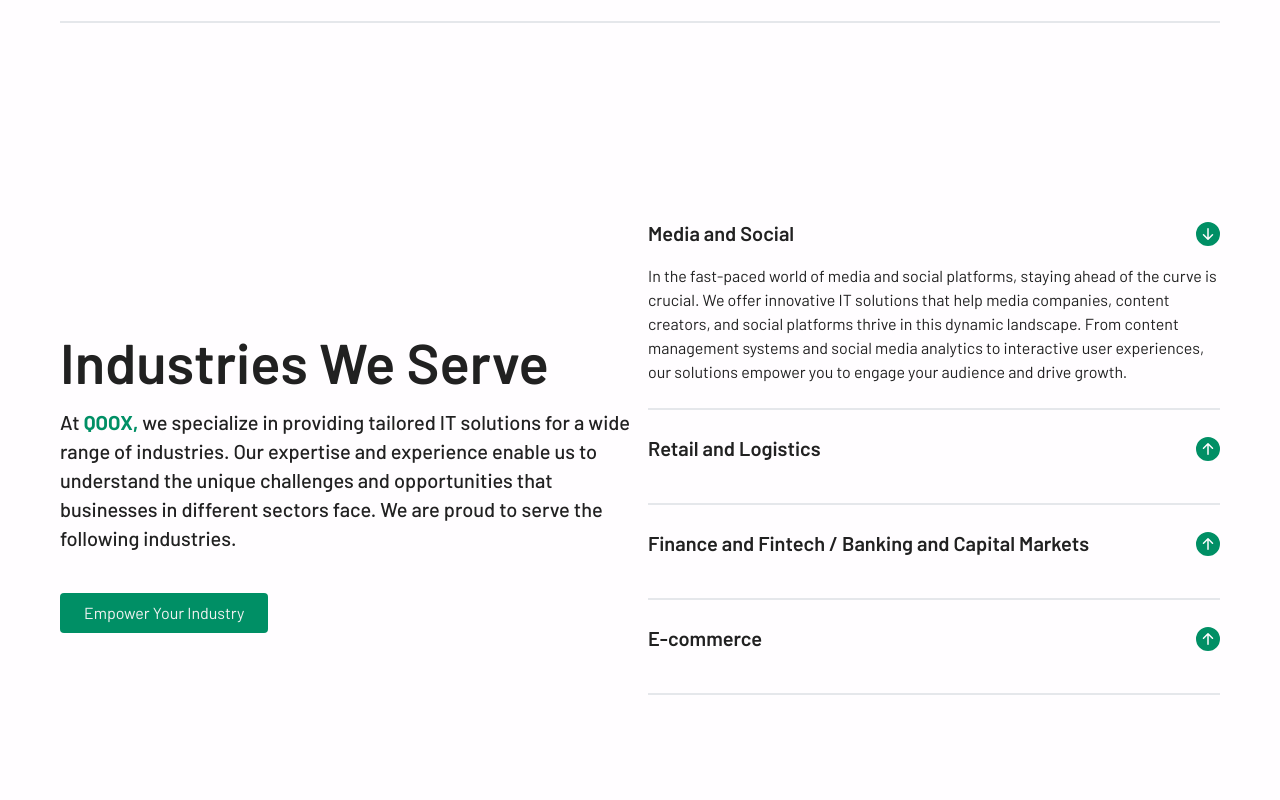
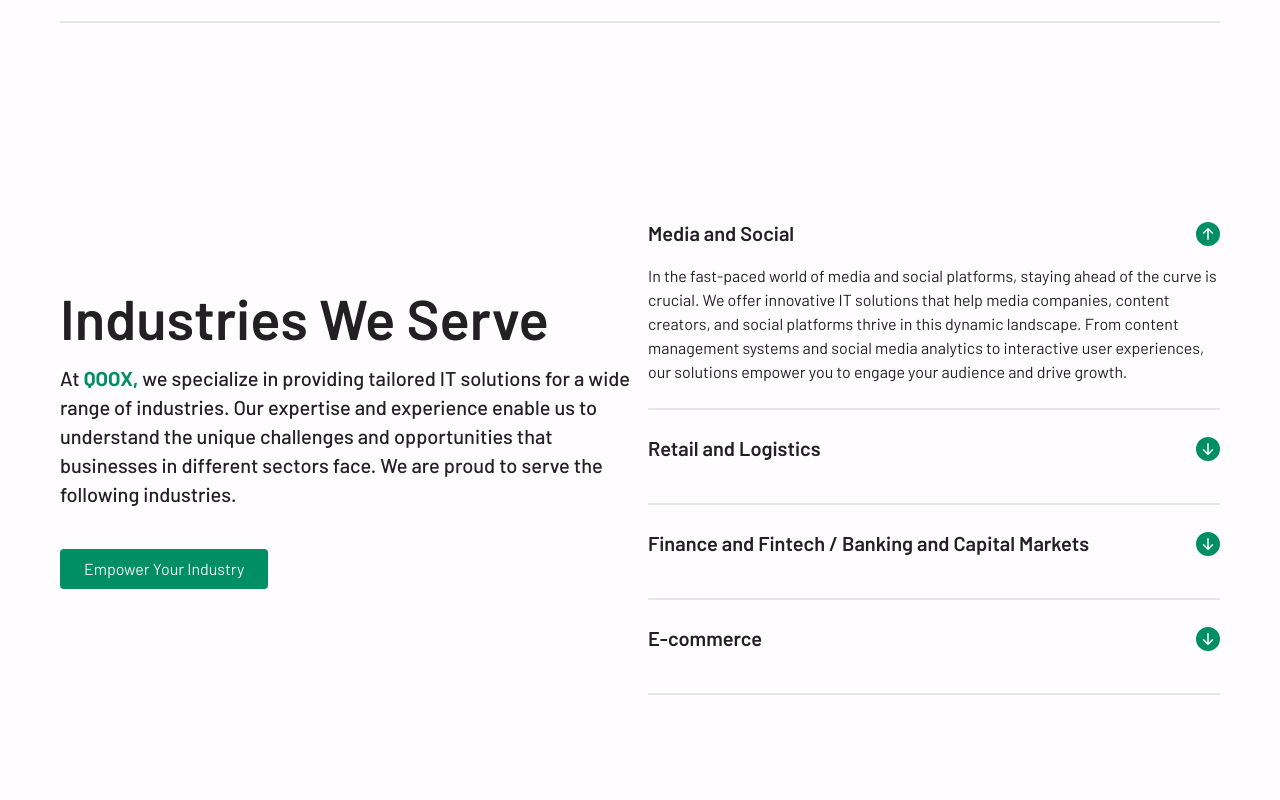
Before and after one commit to yanachrnsh/QOOX, a React (Vite) app: page / in a window 1280 px wide. Shown: the part 3400-4200 px from the top of the page. Built offline with nearby package versions, Linux system fonts and the light colour scheme; no server answers.

Commit message:
fix IndustriesSection dropdown, change so only one item can be visible at once

```diff
--- a/src/components/Sections/IndustriesSection/industries-section.component.tsx
+++ b/src/components/Sections/IndustriesSection/industries-section.component.tsx
@@ -11,31 +11,31 @@ import {
 import { styles } from '../../../constants/styles-constants'
 
 export const IndustriesSection: FC = () => {
-	const [activeItems, setActiveItems] = useState<number[]>([0])
+	const [activeItem, setActiveItem] = useState<number>(0)
 
 	return (
 		<section
 			id='industries'
 			className={`${styles.gridCard} ${styles.paddingX} ${styles.paddingY}  max-w-7xl  md:mx-auto `}
 		>
-			<div className='self-center pb-[100px] md:py-[200px]'>
+			<div className='self-center pb-[100px] md:py-[156px]'>
 				<ContainerSmall
 					title={industries.title}
 					paragraph={industries.paragraph}
 					button={industries.button}
 				/>
 			</div>
-			<DropdownList activeItems={activeItems} setActiveItems={setActiveItems} />
+			<DropdownList activeItem={activeItem} setActiveItem={setActiveItem} />
 		</section>
 	)
 }
 
 const DropdownList = ({
-	activeItems,
-	setActiveItems
+	activeItem,
+	setActiveItem
 }: {
-	activeItems: number[]
-	setActiveItems: Dispatch<SetStateAction<number[]>>
+	activeItem: number
+	setActiveItem: Dispatch<SetStateAction<number>>
 }) => {
 	return (
 		<div className={`flex flex-col gap-4 md:gap-6 md:pt-24`}>
@@ -44,9 +44,9 @@ const DropdownList = ({
 					<DropdownItem
 						title={item.title}
 						paragraph={item.paragraph}
-						activeItems={activeItems}
+						activeItem={activeItem}
 						index={index}
-						setActiveItems={setActiveItems}
+						setActiveItem={setActiveItem}
 					/>
 					<Divider />
 				</div>
@@ -58,42 +58,40 @@ const DropdownList = ({
 interface DropdownItemProps {
 	title: string
 	paragraph: string
-	activeItems: number[]
+	activeItem: number
 	index: number
-	setActiveItems: Dispatch<SetStateAction<number[]>>
+	setActiveItem: Dispatch<SetStateAction<number>>
 }
 
 const DropdownItem: FC<DropdownItemProps> = ({
 	title,
 	paragraph,
-	activeItems,
+	activeItem,
 	index,
-	setActiveItems
+	setActiveItem
 }) => {
 	return (
 		<div className={`flex flex-col gap-4 pb-4 md:pb-6`}>
 			<div className=' flex flex-row justify-between items-center transition'>
 				<h3 className={`${styles.headingH3} flex-1`}>{title}</h3>
-				{activeItems.includes(index) ? (
+				{index !== activeItem ? (
 					<BsFillArrowDownCircleFill
 						className='text-brandColorGreen cursor-pointer '
 						size={24}
-						onClick={() =>
-							setActiveItems(prev => prev.filter(item => item !== index))
-						}
+						onClick={() => setActiveItem(index)}
 					/>
 				) : (
 					<BsFillArrowUpCircleFill
 						className='text-brandColorGreen cursor-pointer'
 						size={24}
-						onClick={() => setActiveItems(prev => [...prev, index])}
+						onClick={() => setActiveItem(prev => (prev === index ? -1 : index))}
 					/>
 				)}
 			</div>
 			<p
 				className={` ${
-					activeItems.includes(index) ? 'max-h-40 ' : 'max-h-0 opacity-0'
-				} transition-all duration-1000 ease-in-out`}
+					index === activeItem ? 'max-h-40 ' : 'max-h-0 opacity-0'
+				} transition-all duration-700 ease-in-out`}
 				key={index}
 			>
 				{paragraph}
```
